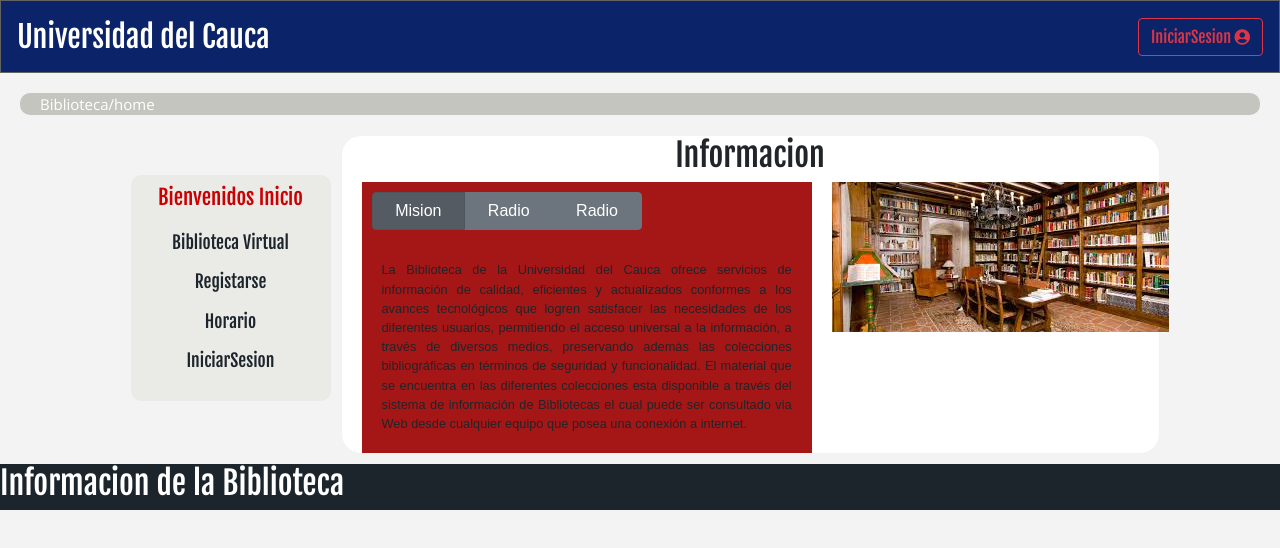
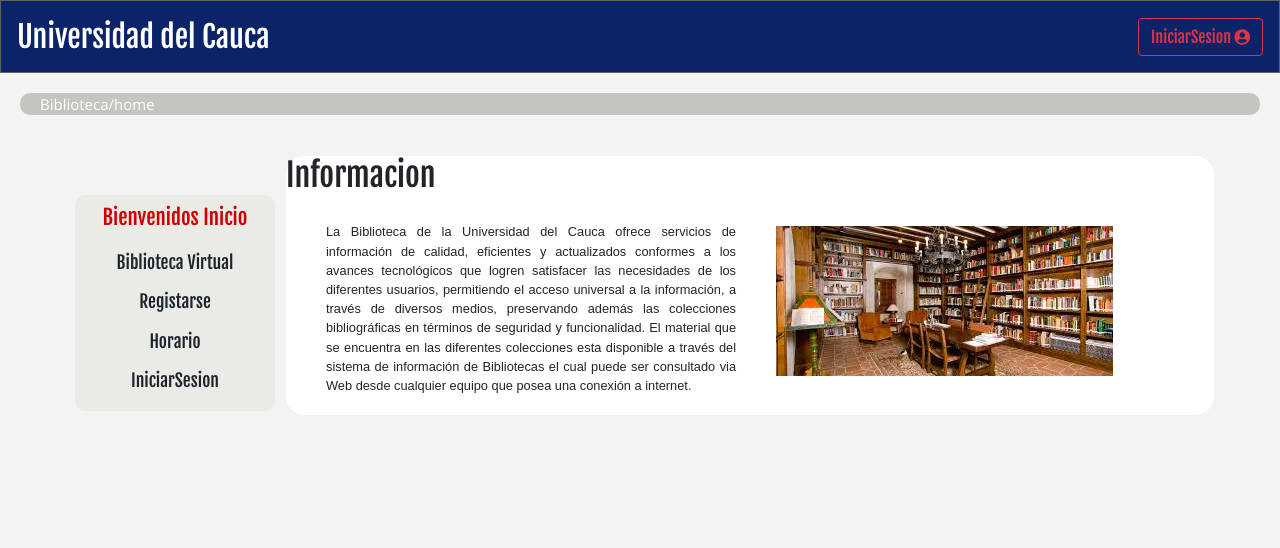
Before and after one commit to rafabelalcazar/biblioteca, a plain HTML site: page index.html in a window 1280 px wide. Drawn offline with nearby package versions, Linux system fonts and the light colour scheme.

Commit message:
registro index falta acomodar una imagen

```diff
--- a/css/styles.css
+++ b/css/styles.css
@@ -73,20 +73,20 @@ main{
 }
 
 
-footer{
+/* footer{
     background-color: #1d252c;
-    /* background-color: #173486; */
+    /* background-color: #173486;
     font-size: 0.5em;;
     color: white;
      /* display: flex;
    flex-direction: column;
-    align-items: flex-end !important; */
-    /* position: absolute;  */
+    align-items: flex-end !important;
+
     bottom: 0;
     width: 100%;
-    /* position: absolute; */
+    position: absolute;
 
-}
+}  */
 
 /* Clase */
 
@@ -113,9 +113,10 @@ footer{
      display: flex;
      flex-direction: row;
      justify-content: center;
+     justify-items: center;
      flex-wrap: wrap;
-     height: 100%;
-     margin: 10px;
+    height: 100%;
+     margin: 20px;
      /* border: 1px solid black; */
 
 
@@ -178,37 +179,38 @@ footer{
 }
 .info{
     border: 1.2px solid #f2f2ef;
-    width: 65%;
-    height: 100%;
-    flex-wrap: wrap;
     background: white;
     border-radius: 20px;
-    flex-direction: row;
-    justify-content: center;
-
+    display: flex;
+    flex-direction: column;
+    flex-wrap: wrap;
+    width: 75%;
 
 }
-.info-prinicpal{
-
+.info-prin{
     display: flex;
     flex-direction: row;
-    justify-content: center;
+    flex-wrap: wrap;
+
 }
+
  .info-biblio{
 
-    width: 60%;
+    width: 450px;
     border: rgb(165, 23, 23);
-    background: rgb(165, 23, 23);
+    /* background: rgb(165, 23, 23); */
     margin: 0px 20px 0px 20px;
     display:flex;
     flex-direction: column;
     justify-content: center;
     justify-items: center;
+    flex-wrap: wrap;
+
 
 }
 .info-btn-prin{
-    width: 60%;
-    margin: 10px;
+
+
     display: flex;
     flex-direction: row;
     justify-content: center;
@@ -216,18 +218,36 @@ footer{
 
 }
 .info-bibl-cont{
-    font-size: 80%;
+    font-size: 0.8em;
     text-align: justify;
     margin: 20px;
 
 }
-.info-img{
 
-    width: 40%;
+.info-img figure img{
+
+    /* kwidth: 300px; */
+    width: 100%;
+    height: 100%;
     border: rgb(165, 23, 23);
 
 
 }
+.info-img{
+    display: flex;
+    flex-direction: column;
+    justify-content: center;
+
+}
+.for-registro{
+    display:flex;
+    flex-direction: row;
+    justify-content: center;
+    height: 100%;
+    width: 100%;
+}
+
+
 
 /* .elemento{
     width: 25%; // cuando necesito que cambien de tamaño y se adapten los cuadros se vuelven mas chititos pero alcanzan todos en el horizontal
--- a/index.html
+++ b/index.html
@@ -27,7 +27,7 @@
             </button>
         </nav>
     </header>
-    <main>
+
     <section class="hero">
         <h1>Biblioteca/home</h1>
     </section>
@@ -36,7 +36,7 @@
 
             <section class="select">
                     <h2>Bienvenidos Inicio</h2>
-                <article class="select-btn">
+                <!-- <article class="select-btn"> -->
 
                     <div class="btn-group-vertical">
                         <a type="button" class="btn btn-select" href="./libros.html">Biblioteca Virtual</a>
@@ -44,25 +44,15 @@
                         <a type="button" class="btn btn-select ">Horario</a>
                         <a type="button" class="btn btn-select " href="./" >IniciarSesion</a>
                     </div>
-                </article>
+                <!-- </article> -->
             </section>
 
             <section class="info">
                 <h2>Informacion</h2>
-                <article class="info-prinicpal">
+                <article class="info-prin">
                     <div class="info-biblio">
-                            <div class="btn-group btn-group-toggle info-btn-prin" data-toggle="buttons">
-                                    <label class="btn btn-secondary active">
-                                      <input type="radio" name="options" id="option1" autocomplete="off" checked> Mision
-                                    </label>
-                                    <label class="btn btn-secondary">
-                                      <input type="radio" name="options" id="option2" autocomplete="off"> Radio
-                                    </label>
-                                    <label class="btn btn-secondary">
-                                      <input type="radio" name="options" id="option3" autocomplete="off"> Radio
-                                    </label>
-                                  </div>
-                                <div class="info-bibl-cont">
+
+                                <main class="info-bibl-cont">
                                         La Biblioteca de la Universidad del Cauca ofrece servicios de información de calidad, eficientes y
                                         actualizados conformes a los avances tecnológicos que logren satisfacer las necesidades de los diferentes
                                          usuarios, permitiendo el acceso universal a la información, a través de diversos medios, preservando además
@@ -70,32 +60,26 @@
                                         El material que se encuentra en las diferentes colecciones esta disponible a través del sistema
                                          de información de Bibliotecas el cual puede ser consultado via Web desde cualquier equipo que posea una
                                          conexión a internet.
-                                </div>
+                                </main>
 
-                    </div>
+                            </div>
                     <div class="info-img">
                         <figure>
                             <img src="./img/descarga.jpg">
                         </figure>
 
                     </div>
+                </article>
 
-                </article>
+
             </section>
 
     </section>
-</main>
+    <!-- <footer>
+        <h2>Informacion de la Biblioteca</h2>
+        <div>Icons made by <a href="https://www.freepik.com/" title="Freepik">Freepik</a> from <a href="https://www.flaticon.es/" 			    title="Flaticon">www.flaticon.com</a> is licensed by <a href="http://creativecommons.org/licenses/by/3.0/" 			    title="Creative Commons BY 3.0" target="_blank">CC 3.0 BY</a></div>
 
-    <footer>
-        <h2>Informacion de la Biblioteca</h2>
-        <!-- <div>Icons made by <a href="https://www.freepik.com/" title="Freepik">Freepik</a> from <a href="https://www.flaticon.es/" 			    title="Flaticon">www.flaticon.com</a> is licensed by <a href="http://creativecommons.org/licenses/by/3.0/" 			    title="Creative Commons BY 3.0" target="_blank">CC 3.0 BY</a></div> -->
-
-    </footer>
-
-
-
-
-
+    </footer> -->
 
     <!-- Scripts bootstrap 4 -->
     <script src="https://code.jquery.com/jquery-3.3.1.slim.min.js"
```
Also changed, not shown: registro.html (+2 -2 lines), img/logo-unicauca.png (added).
